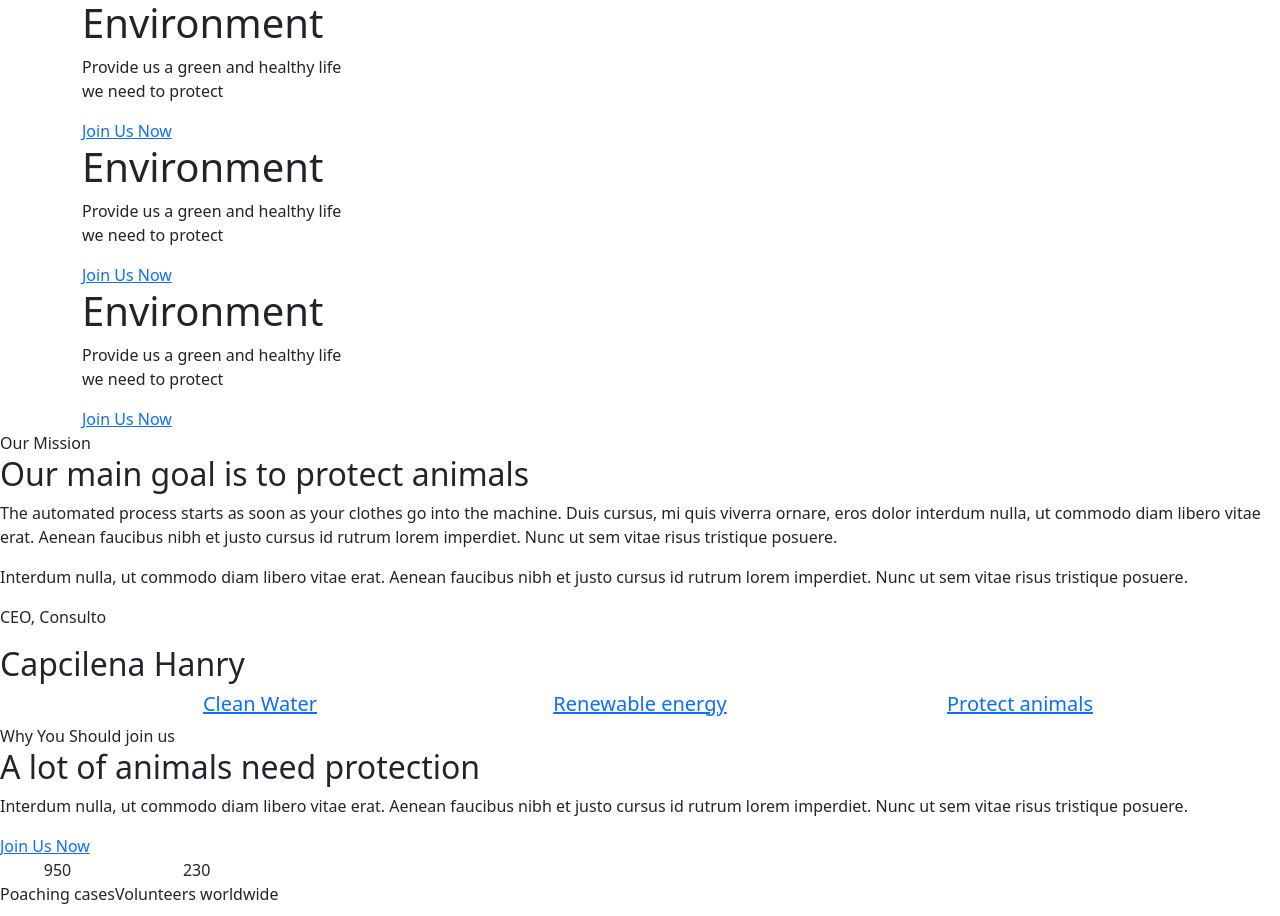
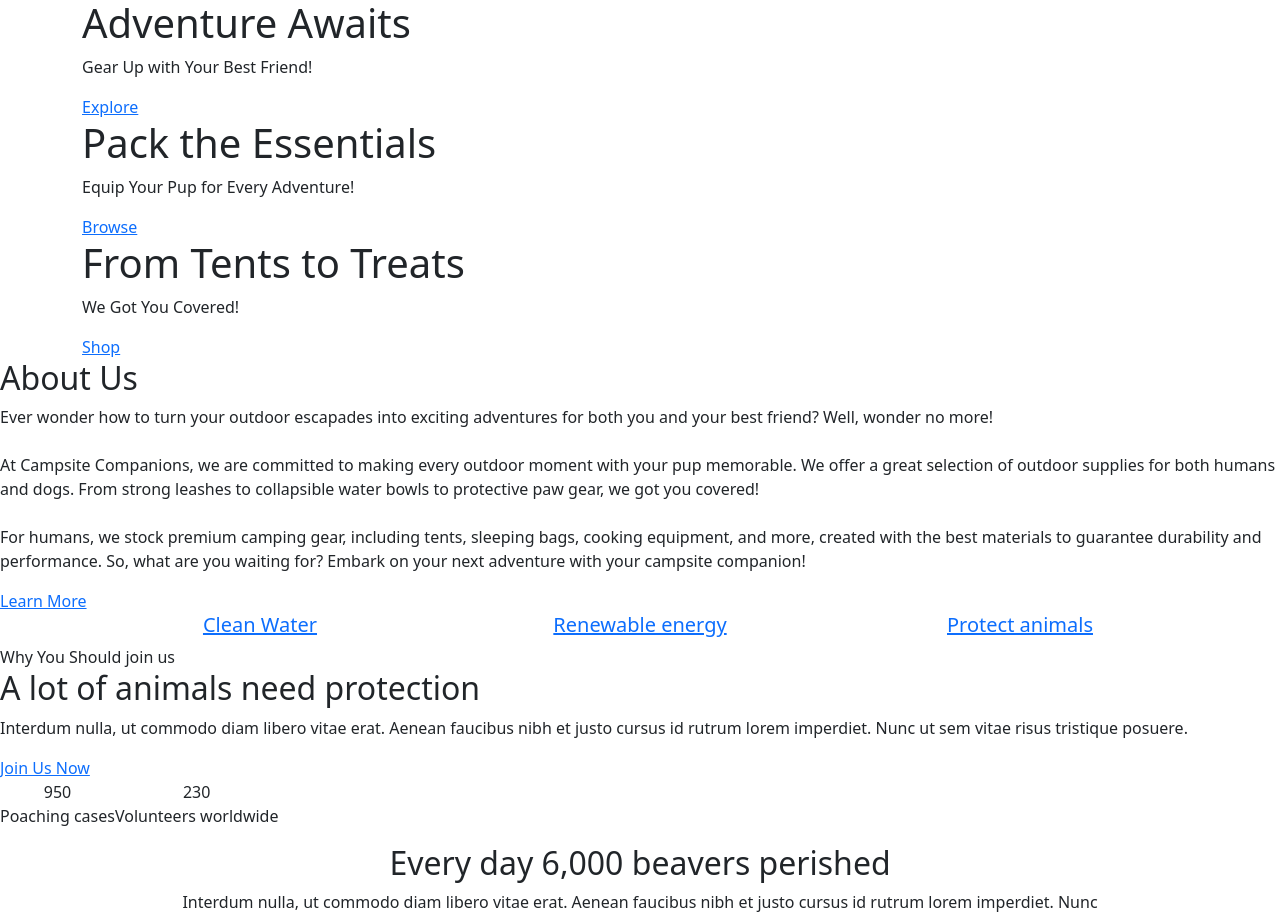
Before and after one commit to ach55/portfolio, a Django app: page /campsite-companions-landing-page in a window 1280 px wide. Shown: the part 301-1217 px from the top of the page. Run offline with Django 4.2, Linux system fonts and the light colour scheme; some libraries are stand-ins or nearby versions.

Commit message:
Updated hero and about sections for Campsite Companions landing page

```diff
--- a/base/templates/base/campsite-companions-landing-page.html
+++ b/base/templates/base/campsite-companions-landing-page.html
@@ -17,6 +17,7 @@
     <title>Campsite Companions HFX Landing Page - Case Study</title>
     <link rel="icon" type="image/png" href="{% static 'images/campsite-companions-landing-page-imgs/favicon.ico' %}">
 
+    <link rel="stylesheet" href="https://cdnjs.cloudflare.com/ajax/libs/font-awesome/6.0.0/css/all.min.css">
     <link rel="stylesheet" href="{% static 'css/campsite-companions-landing-page-css/bootstrap.min.css' %}">
     <link rel="stylesheet" href="{% static 'css/campsite-companions-landing-page-css/owl.carousel.min.css' %}">
     <link rel="stylesheet" href="{% static 'css/campsite-companions-landing-page-css/slicknav.css' %}">
@@ -35,7 +36,7 @@
 
 <body>
     <header>
-        <!-- Hero -->
+        <!-- Header / Nav Bar -->
         <div class="header-area">
             <div class="main-header">
                 <div class="header-bottom header-sticky">
@@ -49,8 +50,7 @@
                                 </div>
                             </div>
                             <div class="col-xl-10 col-lg-10">
-                                <div class="menu-wrapper  d-flex align-items-center justify-content-end">
-                                    <!-- Main-menu -->
+                                <div class="menu-wrapper d-flex align-items-center justify-content-end">
                                     <div class="main-menu d-none d-lg-block">
                                         <nav>
                                             <ul id="navigation">
@@ -59,14 +59,10 @@
                                                 <li><a href="#">Featured</a></li>
                                                 <li><a href="#">Shop</a></li>
                                                 <li><a href="#">Testimonials</a></li>
-                                                <!-- <li><a href="blog.html">Blog</a>
-                                                    <ul class="submenu">
-                                                        <li><a href="blog.html">Blog</a></li>
-                                                        <li><a href="blog_details.html">Blog Details</a></li>
-                                                        <li><a href="elements.html">Element</a></li>
-                                                    </ul>
-                                                </li> -->
                                                 <li><a href="#">Contact</a></li>
+                                                <li><i class="fas fa-magnifying-glass"></i></li>
+                                                <li><i class="fas fa-user"></i></li>
+                                                <li><i class="fas fa-shopping-cart"></i></li>
                                             </ul>
                                         </nav>
                                     </div>
@@ -84,54 +80,48 @@
     </header>
 
     <main>
-        <!-- slider Area Start-->
+        <!-- Hero Slider -->
         <div class="slider-area position-relative">
             <div class="slider-active dot-style">
-                <!-- Single Slider -->
                 <div class="single-slider hero-overly slider-height slider-bg1 d-flex align-items-center">
                     <div class="container">
                         <div class="row">
                             <div class="col-xl-8 col-lg-8 col-md-8 col-sm-10">
                                 <div class="hero__caption">
-                                    <h1 data-animation="fadeInUp" data-delay=".2s">Environment</h1>
-                                    <P data-animation="fadeInUp" data-delay=".4s">Provide us a green and healthy life<br> we need to protect </P>
-                                    <!-- Hero-btn -->
+                                    <h1 data-animation="fadeInUp" data-delay=".2s">Adventure Awaits</h1>
+                                    <P data-animation="fadeInUp" data-delay=".4s">Gear Up with Your Best Friend!</P>
                                     <div class="hero__btn">
-                                        <a href="industries.html" class="hero-btn mb-10"  data-animation="fadeInUp" data-delay=".8s">Join Us Now</a>
+                                        <a href="#" class="hero-btn mb-10"  data-animation="fadeInUp" data-delay=".8s">Explore</a>
                                     </div>
                                 </div>
                             </div>
                         </div>
                     </div>
                 </div>
-                <!-- Single Slider -->
                 <div class="single-slider hero-overly slider-height slider-bg2 d-flex align-items-center">
                     <div class="container">
                         <div class="row">
-                            <div class="col-xl-8 col-lg-8 col-md-8 col-sm-10">
+                            <div class="col-xl-9 col-lg-9 col-md-9 col-sm-11">
                                 <div class="hero__caption">
-                                    <h1 data-animation="fadeInUp" data-delay=".2s">Environment</h1>
-                                    <P data-animation="fadeInUp" data-delay=".4s">Provide us a green and healthy life<br> we need to protect </P>
-                                    <!-- Hero-btn -->
+                                    <h1 data-animation="fadeInUp" data-delay=".2s">Pack the Essentials</h1>
+                                    <P data-animation="fadeInUp" data-delay=".4s">Equip Your Pup for Every Adventure!</P>
                                     <div class="hero__btn">
-                                        <a href="industries.html" class="hero-btn mb-10"  data-animation="fadeInUp" data-delay=".8s">Join Us Now</a>
+                                        <a href="industries.html" class="hero-btn mb-10"  data-animation="fadeInUp" data-delay=".8s">Browse</a>
                                     </div>
                                 </div>
                             </div>
                         </div>
                     </div>
                 </div>
-                <!-- Single Slider -->
                 <div class="single-slider hero-overly slider-height slider-bg3 d-flex align-items-center">
                     <div class="container">
                         <div class="row">
                             <div class="col-xl-8 col-lg-8 col-md-8 col-sm-10">
                                 <div class="hero__caption">
-                                    <h1 data-animation="fadeInUp" data-delay=".2s">Environment</h1>
-                                    <P data-animation="fadeInUp" data-delay=".4s">Provide us a green and healthy life<br> we need to protect </P>
-                                    <!-- Hero-btn -->
+                                    <h1 data-animation="fadeInUp" data-delay=".2s">From Tents to Treats</h1>
+                                    <P data-animation="fadeInUp" data-delay=".4s">We Got You Covered!</P>
                                     <div class="hero__btn">
-                                        <a href="industries.html" class="hero-btn mb-10"  data-animation="fadeInUp" data-delay=".8s">Join Us Now</a>
+                                        <a href="industries.html" class="hero-btn mb-10"  data-animation="fadeInUp" data-delay=".8s">Shop</a>
                                     </div>
                                 </div>
                             </div>
@@ -139,30 +129,24 @@
                     </div>
                 </div>
             </div>
+        </div>
 
-        </div>
-        <!-- slider Area End-->
-        <!--? Visit Our Tailor Start -->
+        <!-- About -->
         <div class="visit-tailor-area fix">
-            <!--Right Contents  -->
+            <!-- Right Div -->
             <div class="tailor-offers"></div>
-            <!-- left Contents -->
+            <!-- Left Div -->
             <div class="tailor-details">
-                <span>Our Mission</span>
-                <h2>Our main goal is to protect animals</h2>
-                <p>The automated process starts as soon as
-                    your clothes go into the machine. Duis cursus, mi quis
-                    viverra ornare, eros dolor interdum nulla, ut commodo
-                    diam libero vitae erat. Aenean faucibus nibh et justo
-                    cursus id rutrum lorem imperdiet. Nunc ut sem vitae
-                risus tristique posuere.</p>
-                <p class="pera-bottom">Interdum nulla, ut commodo diam libero vitae erat.
-                    Aenean faucibus nibh et justo cursus id rutrum lorem
-                imperdiet. Nunc ut sem vitae risus tristique posuere.</p>
-                <div class="footer-tittles">
-                    <p>CEO, Consulto</p>
-                    <h2>Capcilena Hanry</h2>
-                </div>
+                <h2>About Us</h2>
+                <p>
+                    Ever wonder how to turn your outdoor escapades into exciting adventures for both you and your best friend? Well, wonder no more!
+                    <br><br>At Campsite Companions, we are committed to making every outdoor moment with your pup memorable.
+                    We offer a great selection of outdoor supplies for both humans and dogs.
+                    From strong leashes to collapsible water bowls to protective paw gear, we got you covered!
+                    <br><br>For humans, we stock premium camping gear, including tents, sleeping bags, cooking equipment, and more, created with the best materials to guarantee durability and performance.
+                    So, what are you waiting for? Embark on your next adventure with your campsite companion!
+                </p>
+                <a href="#" class="about-btn mt-4">Learn More</a>
             </div>
         </div>
         <!-- Visit Our Tailor End -->
@@ -503,3 +487,8 @@
     <script src="{% static 'js/campsite-companions-landing-page-js/main.js' %}"></script>
 </body>
 </html>
+
+<!-- Images -->
+<!-- https://unsplash.com/photos/woman-and-a-dog-inside-outdoor-tent-near-body-of-water-eDgUyGu93Yw -->
+<!-- https://unsplash.com/photos/person-holding-ski-poles-in-the-middle-of-snow-during-winter-season-Dzd_O5cnr0Y -->
+<!-- https://unsplash.com/photos/man-in-black-jacket-standing-on-brown-sand-near-body-of-water-during-daytime-bZ5KRs8m-zs -->
```
Also changed, not shown: 5 other files.
